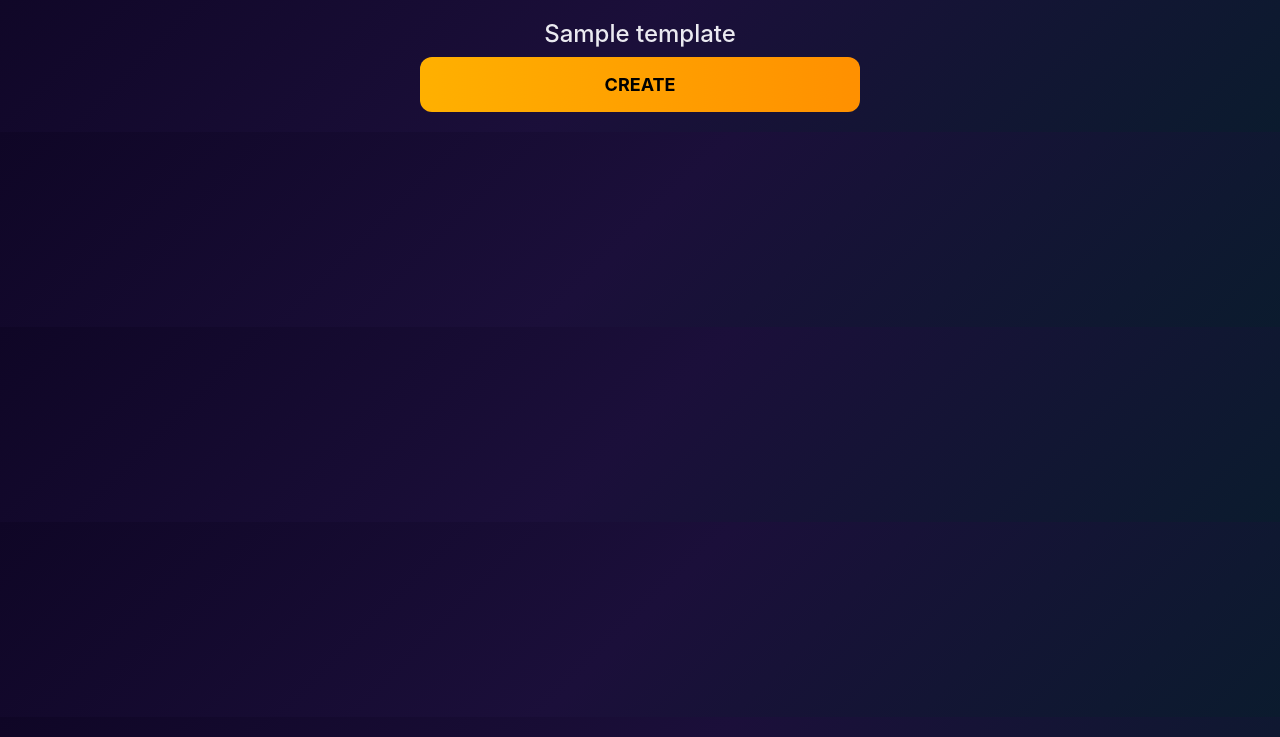
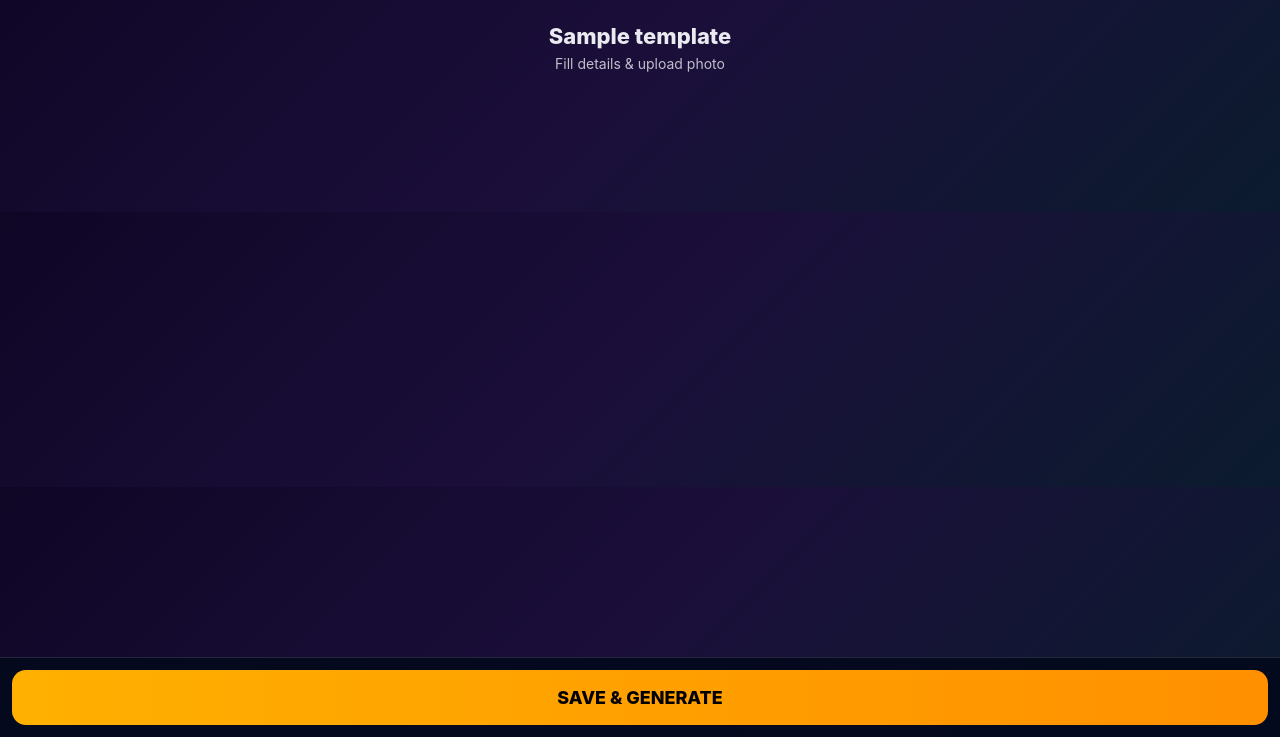
Before and after one commit to namanjasoria41/certpro, a Flask app: page /template/1/fill in a window 1280 px wide. Shown: the part 63-800 px from the top of the page. Run offline with Flask 3, Linux system fonts and the light colour scheme; a user stored in the database is signed in; tables that the repository leaves empty hold one stand-in row (values such as "Sample post"); some libraries are stand-ins or nearby versions.

Commit message:
Update fill_template.html

```diff
--- a/templates/fill_template.html
+++ b/templates/fill_template.html
@@ -1,127 +1,140 @@
 {% extends "base.html" %}
+
 {% block title %}Fill Template — {{ template.name }}{% endblock %}
 
 {% block extra_css %}
 <link rel="stylesheet" href="https://cdnjs.cloudflare.com/ajax/libs/cropperjs/1.5.13/cropper.min.css">
 
 <style>
+/* ================= BASE ================= */
 body {
-    background: linear-gradient(180deg,#041a47,#00112c);
-    color:white;
+    background: linear-gradient(180deg, #041a47, #00112c);
+    color: white;
 }
 
 .container-box {
-    max-width: 480px;
+    max-width: 460px;
     margin: auto;
-    padding: 20px;
+    padding: 20px 16px 120px;
 }
 
-/* IMAGE BOX */
+/* ================= HEADER ================= */
+.header-title {
+    text-align: center;
+    font-size: 22px;
+    font-weight: 800;
+}
+
+.subtitle {
+    text-align: center;
+    font-size: 14px;
+    opacity: .8;
+    margin-bottom: 18px;
+}
+
+/* ================= FORM ================= */
+.field-label {
+    font-size: 14px;
+    font-weight: 600;
+    margin-top: 14px;
+}
+
+.input-line {
+    width: 100%;
+    background: transparent;
+    border: none;
+    border-bottom: 2px solid rgba(255,255,255,.3);
+    padding: 8px 0;
+    color: white;
+    outline: none;
+    font-size: 15px;
+}
+
+/* ================= IMAGE UPLOAD ================= */
 .photo-upload-box {
     width: 140px;
     height: 140px;
+    margin: 12px auto;
     border: 2px dashed rgba(255,255,255,.4);
     border-radius: 14px;
-    display:flex;
-    justify-content:center;
-    align-items:center;
-    cursor:pointer;
-    margin: 16px auto;
-}
-.photo-upload-box img {
-    width:100%;
-    height:100%;
-    object-fit:cover;
-    border-radius:14px;
-    display:none;
+    display: flex;
+    align-items: center;
+    justify-content: center;
+    cursor: pointer;
+    position: relative;
 }
 
-/* INPUT */
-.input-line {
-    width:100%;
-    background:transparent;
-    border:none;
-    border-bottom:2px solid rgba(255,255,255,.3);
-    color:white;
-    padding:6px 0;
-    margin-bottom:14px;
+.photo-upload-box img {
+    width: 100%;
+    height: 100%;
+    border-radius: 14px;
+    object-fit: cover;
+    display: none;
 }
 
-/* BUTTON */
-.create-btn {
-    width:100%;
-    padding:14px;
-    background:linear-gradient(90deg,#ffb000,#ff9000);
-    border:none;
-    border-radius:12px;
-    font-size:18px;
-    font-weight:700;
+.upload-icon {
+    font-size: 42px;
+    opacity: .7;
 }
 
-/* ===== CROP SCREEN ===== */
-.crop-screen {
-    position:fixed;
-    inset:0;
-    background:#0b1020;
-    z-index:9999;
-    display:none;
-    flex-direction:column;
+/* ================= STICKY SUBMIT ================= */
+.sticky-submit {
+    position: fixed;
+    bottom: 0;
+    left: 0;
+    right: 0;
+    padding: 12px;
+    background: rgba(5,10,30,.95);
+    border-top: 1px solid rgba(255,255,255,.12);
+    z-index: 3000;
 }
 
-.crop-header {
-    padding:12px;
-    font-weight:700;
-    text-align:center;
-    border-bottom:1px solid rgba(255,255,255,.1);
+.sticky-submit button {
+    width: 100%;
+    padding: 14px;
+    font-size: 18px;
+    font-weight: 800;
+    border-radius: 14px;
+    border: none;
+    background: linear-gradient(90deg,#ffb000,#ff9000);
+    color: #000;
 }
 
-.crop-body {
-    display:flex;
-    gap:12px;
-    padding:12px;
-    flex:1;
+/* ================= CROPPER FULL SCREEN ================= */
+.cropper-modal {
+    position: fixed;
+    inset: 0;
+    background: #000;
+    display: none;
+    z-index: 5000;
+    flex-direction: column;
 }
 
-.crop-left {
-    flex:2;
-}
-.crop-right {
-    flex:1;
-    display:flex;
-    flex-direction:column;
-    align-items:center;
-    gap:10px;
+.cropper-header {
+    padding: 12px;
+    text-align: center;
+    font-weight: 700;
 }
 
-.preview-box {
-    width:140px;
-    height:140px;
-    border-radius:14px;
-    overflow:hidden;
-    border:2px solid #ffb000;
-}
-.preview-box.circle {
-    border-radius:50%;
+.cropper-body {
+    flex: 1;
+    display: flex;
+    align-items: center;
+    justify-content: center;
 }
 
-.preview-box img {
-    width:100%;
-    height:100%;
-    object-fit:cover;
+.cropper-footer {
+    padding: 12px;
+    display: flex;
+    gap: 10px;
 }
 
-.crop-footer {
-    padding:12px;
-    display:flex;
-    gap:10px;
-}
-
-.crop-footer button {
-    flex:1;
-    padding:10px;
-    border:none;
-    border-radius:10px;
-    font-weight:600;
+.cropper-footer button {
+    flex: 1;
+    padding: 12px;
+    border-radius: 12px;
+    font-weight: 700;
+    border: none;
 }
 </style>
 {% endblock %}
@@ -129,57 +142,64 @@ body {
 {% block content %}
 <div class="container-box">
 
-<h4 style="text-align:center">{{ template.name }}</h4>
+    <div class="header-title">{{ template.name }}</div>
+    <div class="subtitle">Fill details & upload photo</div>
 
-<form method="POST" action="{{ url_for('fill_template', template_id=template.id) }}">
+    <form method="POST">
 
         {% for f in fields %}
 
         {% if f.field_type == "text" %}
-<label>{{ f.field_name|capitalize }}</label>
-<input class="input-line" name="{{ f.field_name }}">
+            <label class="field-label">{{ f.field_name|capitalize }}</label>
+            <input type="text"
+                   name="{{ f.field_name }}"
+                   class="input-line"
+                   placeholder="Enter {{ f.field_name }}">
         {% endif %}
 
         {% if f.field_type == "image" %}
-<label>{{ f.field_name|capitalize }}</label>
+            <label class="field-label">{{ f.field_name|capitalize }}</label>
 
-<div class="photo-upload-box" onclick="openFile('{{ f.field_name }}')">
-    <img id="final_{{ f.field_name }}">
-    <span>📷</span>
+            <div class="photo-upload-box"
+                 onclick="document.getElementById('file_{{ f.field_name }}').click()">
+                <img id="preview_{{ f.field_name }}">
+                <span class="upload-icon">📷</span>
             </div>
 
-<input type="file" id="file_{{ f.field_name }}" hidden accept="image/*"
-       onchange="startCrop(event,'{{ f.field_name }}','{{ f.shape }}')">
+            <input type="file"
+                   id="file_{{ f.field_name }}"
+                   accept="image/*"
+                   hidden
+                   onchange="openCropper(event,'{{ f.field_name }}','{{ f.shape }}')">
 
-<input type="hidden" name="{{ f.field_name }}" id="hidden_{{ f.field_name }}">
+            <input type="hidden"
+                   name="{{ f.field_name }}"
+                   id="hidden_{{ f.field_name }}">
         {% endif %}
 
         {% endfor %}
 
-<button class="create-btn">CREATE</button>
+        <!-- STICKY SUBMIT -->
+        <div class="sticky-submit">
+            <button type="submit">SAVE & GENERATE</button>
+        </div>
+
     </form>
 </div>
 
-<!-- ===== FULL CROP SCREEN ===== -->
-<div id="cropScreen" class="crop-screen">
-    <div class="crop-header">Adjust Image</div>
+<!-- ================= CROPPER ================= -->
+<div id="cropperModal" class="cropper-modal">
+    <div class="cropper-header">Adjust Photo</div>
 
-    <div class="crop-body">
-        <div class="crop-left">
-            <img id="cropImage" style="max-width:100%">
+    <div class="cropper-body">
+        <img id="cropperImage" style="max-width:100%;max-height:100%;">
     </div>
 
-        <div class="crop-right">
-            <div id="previewBox" class="preview-box">
-                <img id="livePreview">
-            </div>
-            <small>Live Preview</small>
-        </div>
-    </div>
-
-    <div class="crop-footer">
-        <button onclick="cancelCrop()" style="background:#444;color:white">Cancel</button>
-        <button onclick="applyCrop()" style="background:#ffb000">Apply</button>
+    <div class="cropper-footer">
+        <button onclick="cropper.zoom(0.1)">Zoom +</button>
+        <button onclick="cropper.zoom(-0.1)">Zoom −</button>
+        <button onclick="applyCrop()" style="background:#00ffb3">Apply</button>
+        <button onclick="closeCropper()" style="background:#ff5555">Cancel</button>
     </div>
 </div>
 {% endblock %}
@@ -190,37 +210,24 @@ body {
 <script>
 let cropper, currentField, currentShape;
 
-function openFile(field) {
-    const i = document.getElementById("file_"+field);
-    i.value="";
-    i.click();
-}
-
-function startCrop(e, field, shape) {
+function openCropper(event, field, shape) {
     currentField = field;
     currentShape = shape;
 
-    const file = e.target.files[0];
-    if(!file) return;
+    const file = event.target.files[0];
+    const reader = new FileReader();
 
-    const reader = new FileReader();
-    reader.onload = ev => {
-        document.getElementById("cropScreen").style.display="flex";
-        document.getElementById("cropImage").src = ev.target.result;
-        document.getElementById("livePreview").src = ev.target.result;
+    reader.onload = e => {
+        document.getElementById("cropperImage").src = e.target.result;
+        document.getElementById("cropperModal").style.display = "flex";
 
-        const pb = document.getElementById("previewBox");
-        pb.classList.toggle("circle", shape==="circle");
+        if (cropper) cropper.destroy();
 
-        if(cropper) cropper.destroy();
-        cropper = new Cropper(cropImage,{
-            aspectRatio: shape==="circle"?1:NaN,
-            viewMode:1,
-            autoCropArea:1,
-            crop(){
-                const canvas = cropper.getCroppedCanvas({width:300,height:300});
-                livePreview.src = canvas.toDataURL();
-            }
+        cropper = new Cropper(cropperImage, {
+            aspectRatio: shape === "circle" ? 1 : NaN,
+            viewMode: 1,
+            autoCropArea: 1,
+            background: false
         });
     };
     reader.readAsDataURL(file);
@@ -229,32 +236,32 @@ function startCrop(e, field, shape) {
 function applyCrop() {
     let canvas = cropper.getCroppedCanvas();
 
-    if(currentShape==="circle"){
-        const s = Math.min(canvas.width,canvas.height);
+    if (currentShape === "circle") {
+        const size = Math.min(canvas.width, canvas.height);
         const c = document.createElement("canvas");
-        c.width=s; c.height=s;
-        const ctx=c.getContext("2d");
+        c.width = size;
+        c.height = size;
+        const ctx = c.getContext("2d");
+
         ctx.beginPath();
-        ctx.arc(s/2,s/2,s/2,0,Math.PI*2);
+        ctx.arc(size/2,size/2,size/2,0,Math.PI*2);
         ctx.clip();
-        ctx.drawImage(canvas,0,0,s,s);
-        canvas=c;
+        ctx.drawImage(canvas,0,0,size,size);
+        canvas = c;
     }
 
     const base64 = canvas.toDataURL("image/png");
-    document.getElementById("final_"+currentField).src = base64;
-    document.getElementById("final_"+currentField).style.display="block";
+
+    document.getElementById("preview_"+currentField).src = base64;
+    document.getElementById("preview_"+currentField).style.display = "block";
     document.getElementById("hidden_"+currentField).value = base64;
 
-    closeCrop();
+    closeCropper();
 }
 
-function cancelCrop(){ closeCrop(); }
-
-function closeCrop(){
-    document.getElementById("cropScreen").style.display="none";
-    if(cropper) cropper.destroy();
-    cropper=null;
+function closeCropper() {
+    document.getElementById("cropperModal").style.display = "none";
+    if (cropper) cropper.destroy();
 }
 </script>
 {% endblock %}
```
Lines whose indentation alone changed are shown as unchanged.
